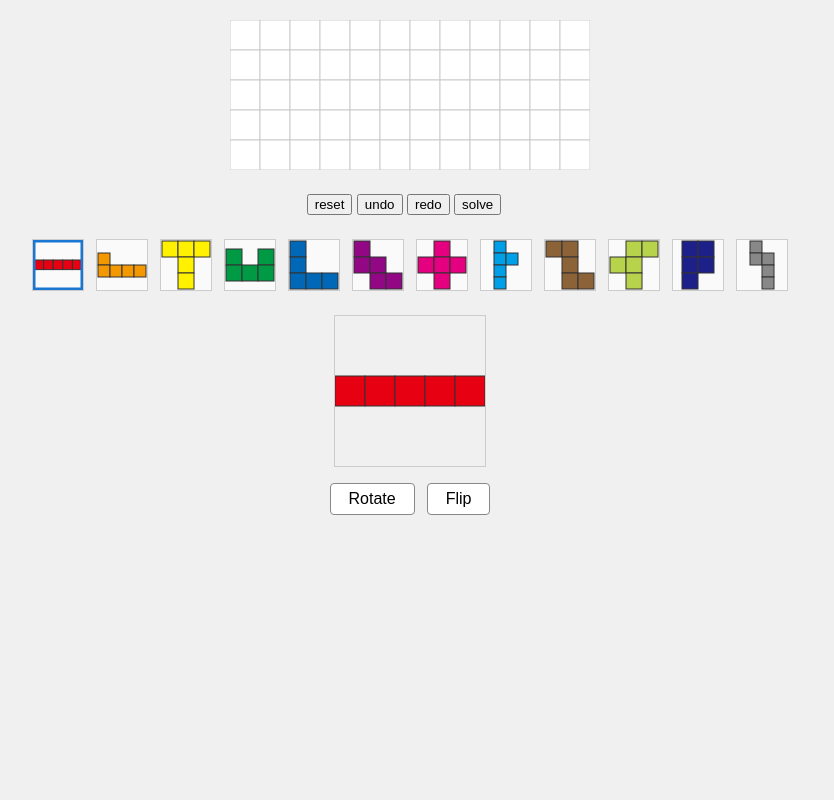
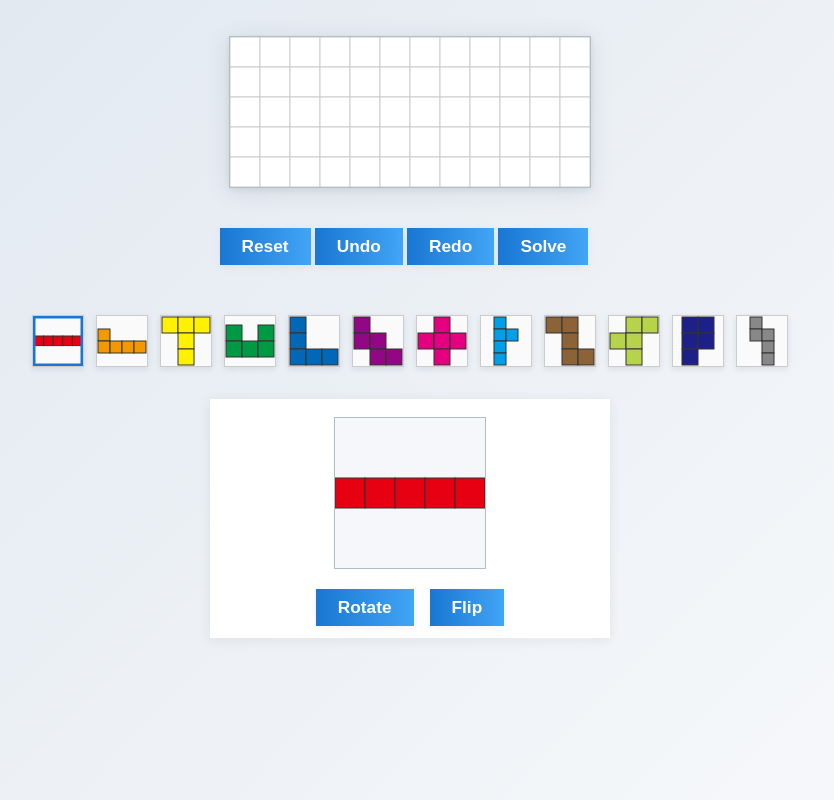
Before and after one commit to mizsat/katamino, a plain HTML site: page index.html in a window 1280 px wide. Shown: the whole page, without its empty margins (230-1064 px from the left). Drawn offline with Linux system fonts and the light colour scheme.

Commit message:
デザイン修正

```diff
--- a/index.html
+++ b/index.html
@@ -9,10 +9,10 @@
 <body>
   <canvas id="board" width="360" height="150"></canvas>
   <div style="margin-top: 24px; text-align: center;">
-    <button id="reset-board">reset</button>
-    <button id="undo-board">undo</button>
-    <button id="redo-board">redo</button>
-    <button id="solve-board">solve</button>
+    <button id="reset-board">Reset</button>
+    <button id="undo-board">Undo</button>
+    <button id="redo-board">Redo</button>
+    <button id="solve-board">Solve</button>
     <span id="solution-number" style="margin-left:12px;"></span>
   </div>
   <div style="margin-top:24px; display: flex; gap: 12px; flex-wrap: wrap;">
--- a/main.js
+++ b/main.js
@@ -331,7 +331,7 @@ function drawBoardWithPieces() {
   // solveOverlayがあれば半透明で解を重ねて描画
   if (solveOverlay) {
     ctx.save();
-    ctx.globalAlpha = 0.4;
+    ctx.globalAlpha = 0.22; // さらに薄く
     for (let y = 0; y < solveOverlay.length; y++) {
       for (let x = 0; x < solveOverlay[y].length; x++) {
         const ch = solveOverlay[y][x];
--- a/style.css
+++ b/style.css
@@ -1,48 +1,88 @@
 body {
-  font-family: sans-serif;
-  background: #f0f0f0;
+  font-family: 'Segoe UI', 'Hiragino Sans', Arial, sans-serif;
+  background: linear-gradient(135deg, #e0e7ef 0%, #f8fafc 100%);
   margin: 0;
   padding: 0;
+  min-height: 100vh;
   display: flex;
   flex-direction: column;
   align-items: center;
 }
 
 #board {
-  display: grid;
-  grid-template-columns: repeat(12, 40px); /* 横長に変更 */
-  grid-template-rows: repeat(5, 40px);    /* 縦を短く */
-  gap: 2px;
-  margin-top: 20px;
+  box-shadow: 0 4px 24px rgba(30,40,60,0.10), 0 1.5px 6px rgba(30,40,60,0.08);
+  background: #fff;
+  display: block;
+  margin-top: 36px;
+  border: 1.5px solid #b0bec5;
 }
 
 #piece-area-container {
   width: 100%;
+  max-width: 400px;
+  background: #fff;
+  box-shadow: 0 2px 12px rgba(30,40,60,0.08);
   display: flex;
   flex-direction: column;
   align-items: center;
-  margin-top: 24px;
+  margin-top: 32px;
+  padding: 18px 0 12px 0;
 }
 #piece-area {
-  border: 1px solid #ccc;
+  border: 1.5px solid #b0bec5;
   display: block;
-  margin: 0 auto 8px auto;
+  margin: 0 auto 12px auto;
+  background: #f5f7fa;
 }
 .piece-btns {
   display: flex;
-  gap: 12px;
+  gap: 16px;
   justify-content: center;
 }
-#rotate-piece, #flip-piece {
+#rotate-piece, #flip-piece, #reset-board, #undo-board, #redo-board, #solve-board {
   margin-top: 8px;
-  padding: 6px 18px;
-  font-size: 1rem;
-  border-radius: 4px;
-  border: 1px solid #888;
-  background: #fff;
+  padding: 8px 22px;
+  font-size: 1.08rem;
+  border: none;
+  background: linear-gradient(90deg, #1976d2 0%, #42a5f5 100%);
+  color: #fff;
+  font-weight: 600;
+  box-shadow: 0 2px 8px rgba(25, 118, 210, 0.08);
   cursor: pointer;
-  transition: background 0.2s;
+  transition: background 0.18s, box-shadow 0.18s, transform 0.12s;
 }
-#rotate-piece:hover, #flip-piece:hover {
-  background: #e0e0e0;
+#rotate-piece:hover, #flip-piece:hover, #reset-board:hover, #undo-board:hover, #redo-board:hover, #solve-board:hover {
+  background: linear-gradient(90deg, #1565c0 0%, #64b5f6 100%);
+  box-shadow: 0 4px 16px rgba(25, 118, 210, 0.13);
+  transform: translateY(-2px) scale(1.04);
 }
+#piece-list {
+  display: flex;
+  gap: 16px;
+  flex-wrap: wrap;
+  justify-content: center;
+  margin-top: 18px;
+}
+#piece-list canvas {
+  box-shadow: 0 1.5px 6px rgba(30,40,60,0.10);
+  background: #f8fafc;
+  border: 1.2px solid #b0bec5;
+  transition: box-shadow 0.18s, border 0.18s;
+}
+#piece-list canvas:hover {
+  box-shadow: 0 4px 16px rgba(25, 118, 210, 0.13);
+  border: 1.5px solid #1976d2;
+}
+
+/* ボタン行の中央寄せ・余白 */
+div[style*="text-align: center"] {
+  margin-top: 32px !important;
+  margin-bottom: 8px;
+}
+
+#solution-number {
+  font-size: 1.1rem;
+  color: #1976d2;
+  font-weight: 500;
+  margin-left: 16px;
+}
```
